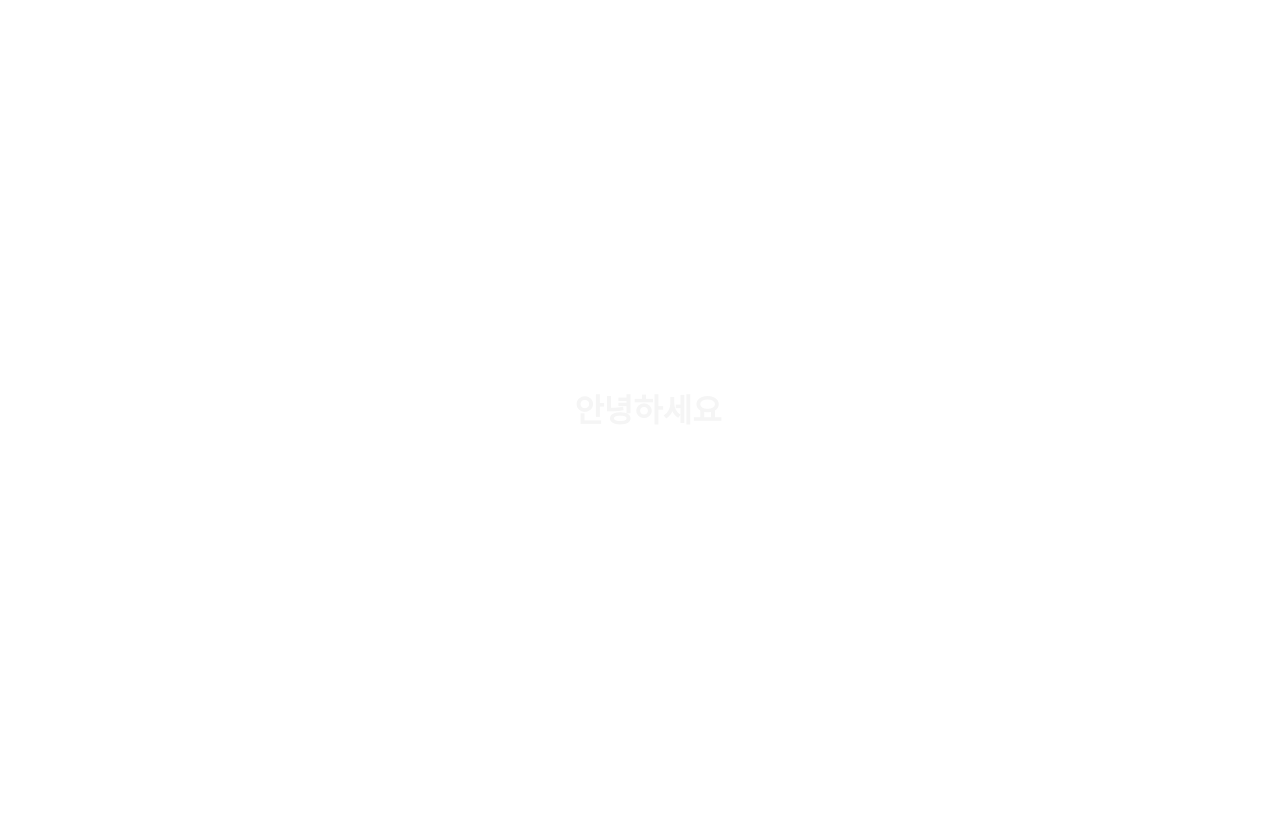
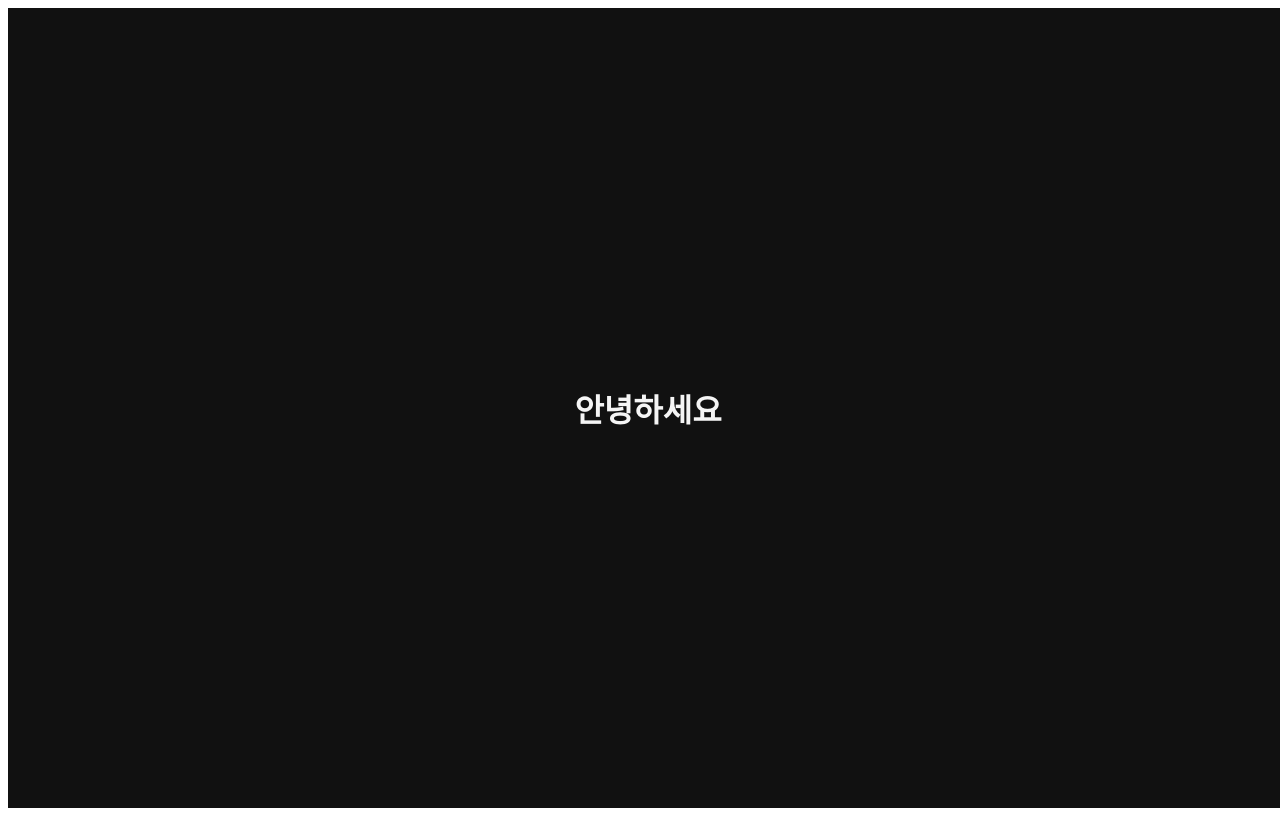
Before and after one commit to deopa0402/TypeScript-study, a React (Create React App) app: page / in a window 1280 px wide. Built offline with nearby package versions, Linux system fonts and the light colour scheme.

Commit message:
#2.7 theme

```diff
--- a/src/App.js
+++ b/src/App.js
@@ -10,7 +10,7 @@
   width: 100vw;
   justify-content: center;
   align-items: center;
-  backgroundcolor: ${(props) => props.theme.backgroundColor};
+  background-color: ${(props) => props.theme.backgroundColor};
 `;
 
 function App() {
```
